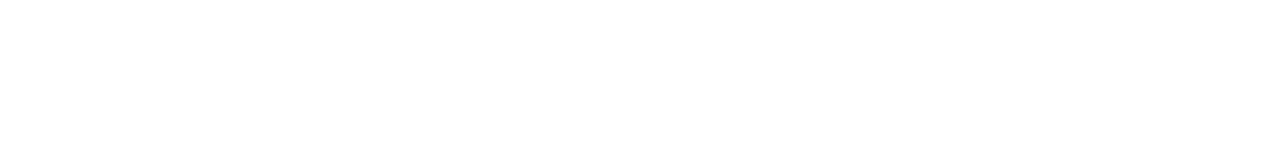
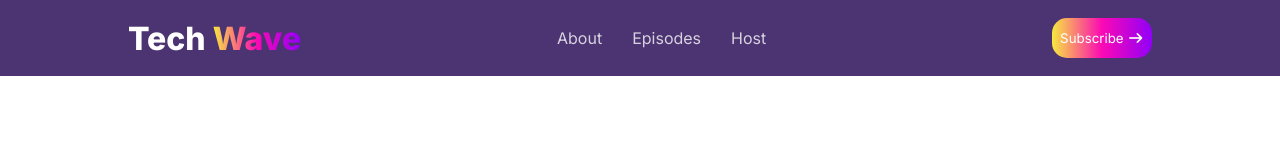
Before and after one commit to raselmondol2344/A02-TechWave, a plain HTML site: page index.html in a window 1280 px wide. Drawn offline with Linux system fonts and the light colour scheme.

Commit message:
navigration section complete

```diff
--- a/index.html
+++ b/index.html
@@ -4,8 +4,31 @@
     <meta charset="UTF-8">
     <meta name="viewport" content="width=device-width, initial-scale=1.0">
     <title>A02-TechWave</title>
+    <!-- // font style link //  -->
+     <link rel="preconnect" href="https://fonts.googleapis.com">
+<link rel="preconnect" href="https://fonts.gstatic.com" crossorigin>
+<link href="https://fonts.googleapis.com/css2?family=Inter:ital,opsz,wght@0,14..32,100..900;1,14..32,100..900&display=swap" rel="stylesheet">
+
+<!-- // font awsome link //  -->
+ <link rel="stylesheet" href="https://cdnjs.cloudflare.com/ajax/libs/font-awesome/7.0.1/css/all.min.css">
+
+<!-- // css style // -->
+ <link rel="stylesheet" href="/style.css">
+
 </head>
 <body>
 
+   <header>
+    <nav class="navigration-bar">
+        <h3 class="nav-heading">Tech <span class="txt2">Wave</span></h3>
+        <ul>
+            <li><a href="#">About</a></li>
+            <li><a href="#">Episodes</a></li>
+            <li><a href="#">Host</a></li>
+        </ul>
+        <button  class="btn">Subscribe <i class="fa-solid fa-arrow-right"></i> </button>
+
+    </nav>
+   </header>
 </body>
 </html>
--- a/style.css
+++ b/style.css
@@ -0,0 +1,51 @@
+*{
+    margin: 0;
+    padding: 0;
+    font-family: "Inter", sans-serif;
+}
+
+.navigration-bar {
+    max-width: 1600px;
+    height: 76px;
+    background-color: #402567ee;
+    display: flex;
+    align-items: center;
+    justify-content: space-around;
+    color: white;
+}
+
+.nav-heading {
+    font-size:32px ;
+    font-weight:800 ;
+
+}
+.txt2 {
+    background: linear-gradient(to right, #F7E93F ,#FB09B4 ,#9100F8);
+    color: transparent;
+    -webkit-background-clip: text;
+
+}
+
+ul {
+    display: flex;
+    list-style: none;
+
+}
+ul li {
+   margin-right: 30px ;
+}
+ul li a {
+    text-decoration: none;
+    color: rgba(255, 255, 255, 0.781);
+}
+
+.btn{
+    background: linear-gradient(to right, #F7E93F ,#FB09B4 ,#9100F8);
+    color: rgb(255, 255, 255);
+    height: 40px;
+    width: 100px;
+    padding: 5px;
+    border-radius: 15px;
+    border: none;
+
+}
```
Also changed, not shown: 1 other file.
